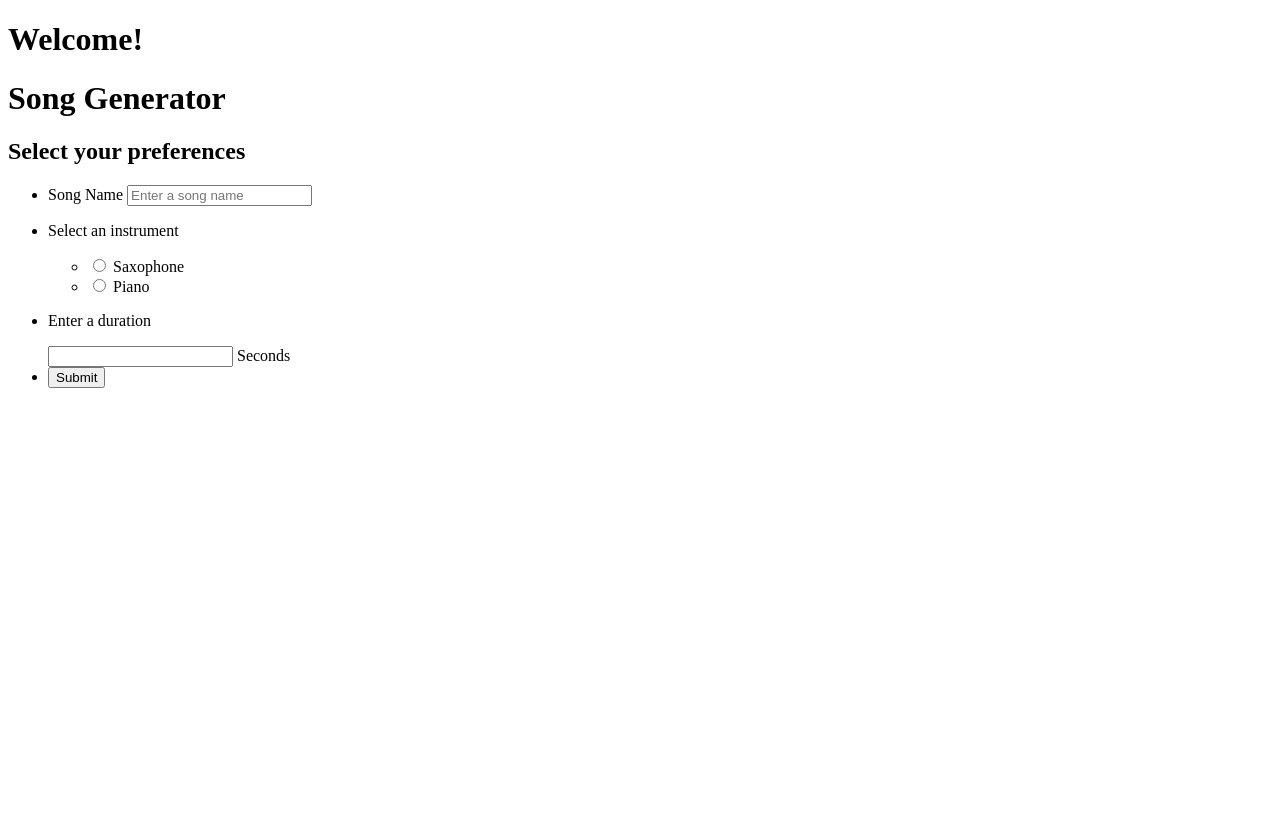
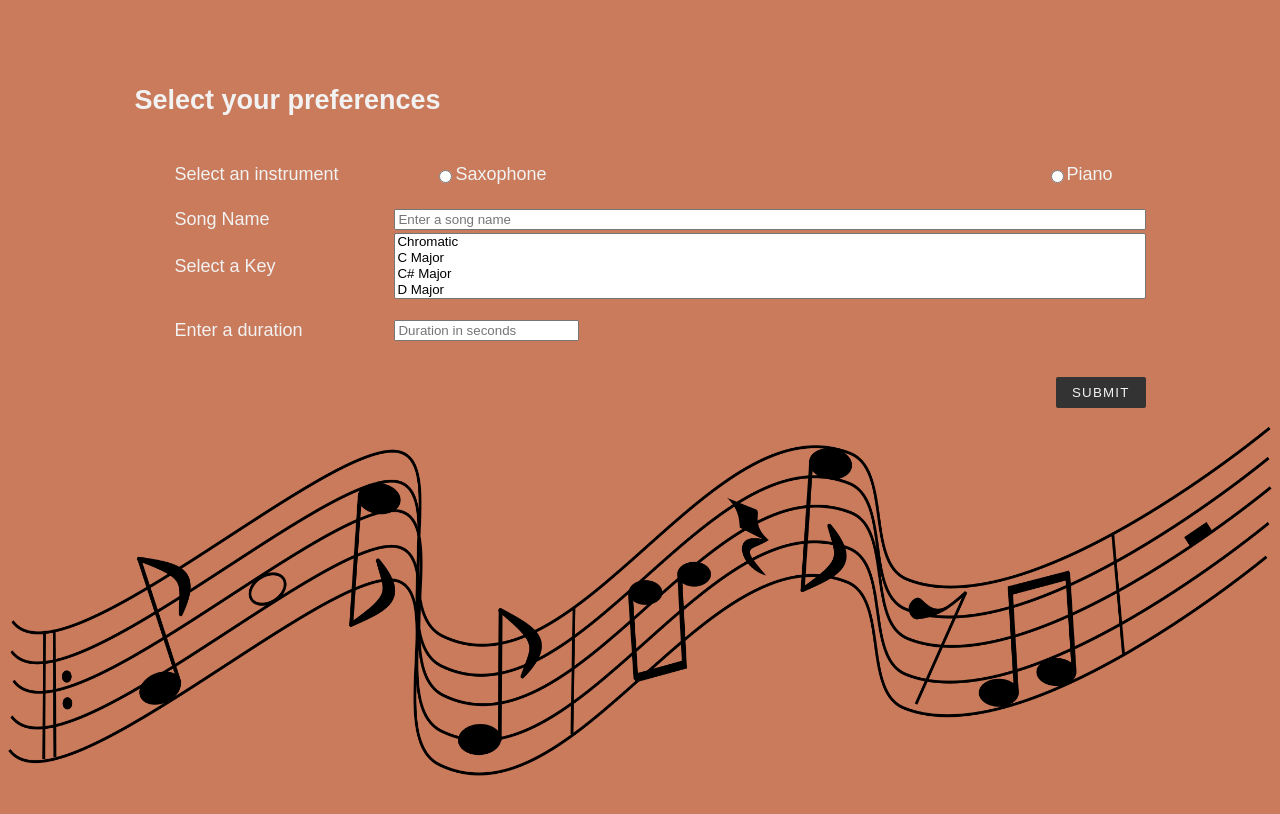
Before and after one commit to aferguson9806/web_songgen2021, a website: page public/index.html in a window 1280 px wide. Drawn offline with Linux system fonts and the light colour scheme.

Commit message:
form and post request, footer on page

```diff
--- a/public/index.html
+++ b/public/index.html
@@ -5,27 +5,24 @@
     <meta http-equiv="X-UA-Compatible" content="IE=edge">
     <meta name="viewport" content="width=device-width, initial-scale=1.0">
     <title>Song Generator</title>
+    <link rel="stylesheet" href="styles.css">
 </head>
 <body>
-    <h1>Welcome!</h1>
-    <h1>Song Generator</h1>
+    <div class="container">
     <div class = prefSelect>
 
 
             <h2>Select your preferences</h2>
 
-        <form name="songPref" action="/api" method=post>
+            <form name="songPref" action="/results" method=post>
+
+
                 <ul class="flex-outer">
 
-                <li>
-                    <label for="songname">Song Name</label>
-                    <input name="songname" type="text" id="songname" placeholder="Enter a song name">
-                </li>
-
-                <li>
+                    <li class="instrumentSelector">
                         <p>Select an instrument</p>
                         <ul class = "flex-inner">
-                        <li>
+                            <li id="saxplusLabel">
                                 <input name="instrument" type="radio" id="sax" value="sax">
                                 <label for="instrument">Saxophone</label>
                             </li>
@@ -38,18 +35,62 @@
                     </li>
 
                     <li>
-                    <p>Enter a duration</p>
-                    <input name="duration" type="number" id="duration">
-                    <label for="duration">Seconds</label>
+                        <label for="songname">Song Name</label>
+                        <input name="songname" type="text" id="songname" placeholder="Enter a song name">
                     </li>
 
                     <li>
+                        <label for="keySelect">Select a Key</label>
+                        <select size=4 name="keySelect" id="keySelect">
+                            <option value="chromatic">Chromatic</option>
+                            <option value="cmajor">C Major</option>
+                            <option value="csharpmajor">C# Major</option>
+                            <option value="dmajor">D Major</option>
+                            <option value="dsharpmajor">D# Major</option>
+                            <option value="emajor">E Major</option>
+                            <option value="fmajor">F Major</option>
+                            <option value="fsharpmajor">F# Major</option>
+                            <option value="gmajor">G Major</option>
+                            <option value="gsharpmajor">G# Major</option>
+                            <option value="amajor">A Major</option>
+                            <option value="asharpmajor">A# Major</option>
+
+                            <option value="cminor">C Minor</option>
+                            <option value="csharpminor">C# Minor</option>
+                            <option value="dminor">D Minor</option>
+                            <option value="dsharpminor">D# Minor</option>
+                            <option value="eminor">E Minor</option>
+                            <option value="fminor">F Minor</option>
+                            <option value="fsharpminor">F# Minor</option>
+                            <option value="gminor">G Minor</option>
+                            <option value="gsharpminor">G# Minor</option>
+                            <option value="aminor">A Minor</option>
+                            <option value="asharpminor">A# Minor</option>
+                        </select>
+                    </li>
+
+                    <li>
+                        <p>Enter a duration</p>
+                        <input name="duration" type="number" id="duration" placeholder="Duration in seconds">
+                    </li>
+
+                    <li id="submitPref">
                         <button name="submitbutton" type="submit" id="submitButton">Submit</button>
                     </li>
+
+
                 </ul>
+
+
             </form>
 
 
         </div>
+
+    </div>
+
+    <footer>
+        <img class="footerimg" src="footerimage.png">
+    </footer>
 </body>
 </html>
--- /dev/null
+++ b/public/styles.css
@@ -0,0 +1,72 @@
+body {
+    background-color:rgb(201, 123, 92);
+    font: normal 18px/1.5 "Fira Sans", "Helvatica Neue", sans-serif;
+    color: #f2f2f2;
+    padding: 50px 0;
+}
+
+h1 {
+    width: 1000px;
+    position: relative;
+    padding-left: 38px;
+}
+
+.container {
+    width: 80%;
+    max-width: 1200px;
+    margin: 0 auto;
+}
+
+.container * {
+    box-sizing: border-box;
+}
+
+#saxplusLabel {
+    width: 175px;
+}
+
+.flex-outer li,
+.flex-inner {
+    display:flex;
+    flex-wrap: wrap;
+    align-items: center;
+}
+
+.flex-outer > li > label,
+.flex-outer li p {
+    flex: 1 0 120px;
+    max-width: 220px;
+}
+
+.flex-outer > li > label + *,
+.flex-inner {
+    flex: 1 0 220px;
+}
+
+.flex-outer li button {
+    margin-left: auto;
+    padding: 8px 16px;
+    border: none;
+    background: #333;
+    color: #f2f2f2;
+    text-transform: uppercase;
+    letter-spacing: .09em;
+    border-radius: 2px;
+}
+
+.flex-inner li {
+    width: 100px;
+}
+
+.flex-inner {
+    justify-content: space-between;
+}
+
+#submitPref {
+    padding-top: 15px;
+}
+
+.footerimg {
+    width: 100%;
+    height: 350px;
+}
```
Also changed, not shown: public/results.html (added, +11 -0 lines), server.js (+11 -1 lines), public/footerimage.png (added), public/style.css (deleted), 1 other file. Lines whose indentation alone changed are shown as unchanged.
